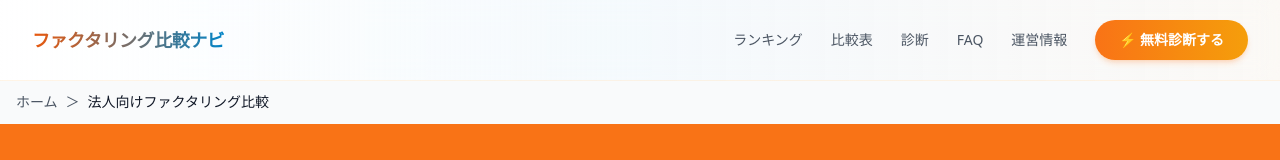
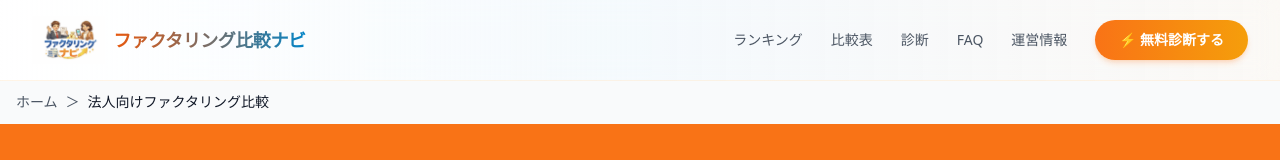
Before and after one commit to webmaster0818/corp-factoring, a Next.js app: page / in a window 1280 px wide. Shown: the top 160 px of the page. Built offline with nearby package versions, Linux system fonts and the light colour scheme.

Commit message:
ロゴ画像追加（完全一致）
参考デザインから取得:
- /images/logo.png（614KB）
- 2人の人物キャラクターイラスト
- 水色〜青のグラデーション背景
- オレンジのリボン風装飾
- h-10 lg:h-12 w-auto

```diff
--- a/app/page.tsx
+++ b/app/page.tsx
@@ -19,6 +19,13 @@ export default function Home() {
           <div className="flex justify-between items-center h-16 lg:h-20">
             {/* Logo */}
             <Link href="/" className="flex items-center gap-2 group">
+              <img
+                src="/images/logo.png"
+                alt="ファクタリングナビ ロゴ"
+                className="h-10 lg:h-12 w-auto"
+                width="120"
+                height="48"
+              />
               <span className="text-transparent bg-clip-text bg-gradient-to-r from-orange-600 to-sky-600 font-black text-base lg:text-lg tracking-tight">
                 ファクタリング比較ナビ
               </span>
```
Also changed, not shown: public/images/logo.png (added).
